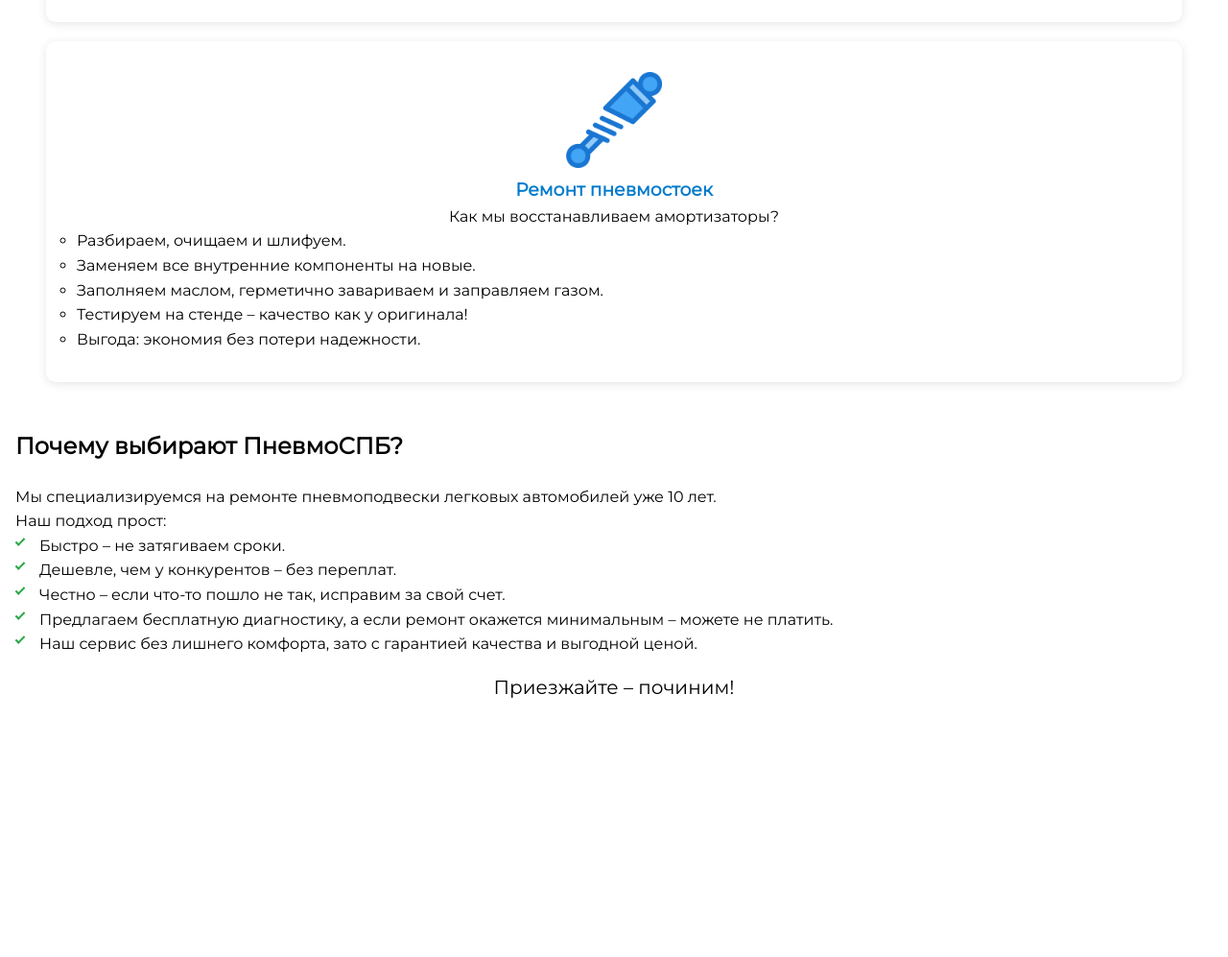
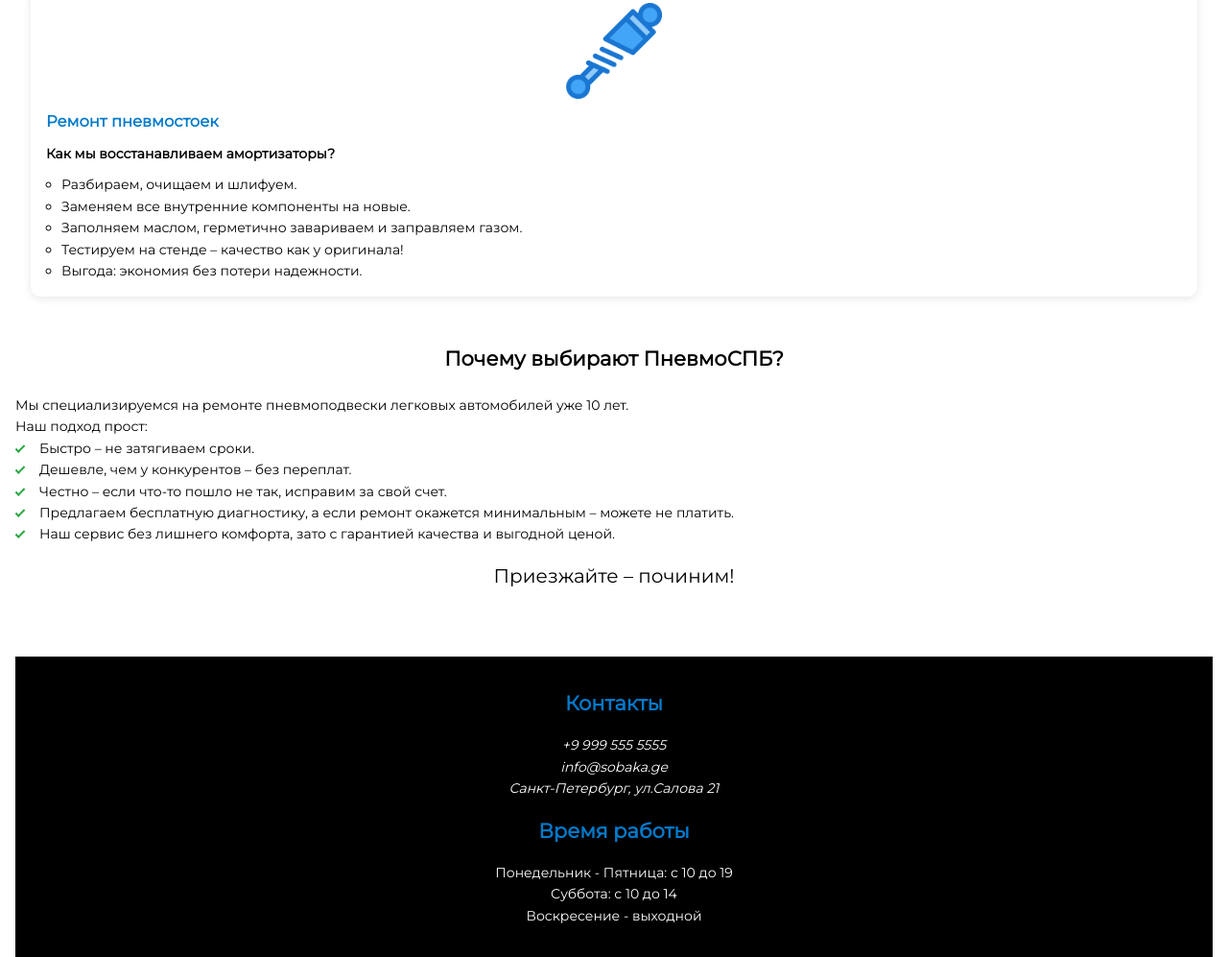
Before and after one commit to masterne4a/pnevmospb, a plain HTML site: page index.html in a window 1280 px wide. Shown: the part 1007-2004 px from the top of the page at 96% size. Before the commit the page ends 1807 px from the top, so only its background shows below. Drawn offline with Linux system fonts and the light colour scheme.

Commit message:
added footer

```diff
--- a/index.html
+++ b/index.html
@@ -1,10 +1,10 @@
 <!DOCTYPE html>
 <html lang="ru">
   <head>
-    <!-- <meta property="og:title" content="Можно мягче">
-  <meta property="og:url" content="https://maybesofter.com/">
-  <meta property="og:image" content="images/og.jpg">
--->
+    <meta property="og:title" content="Центр обслуживания Пневмоподвески">
+    <meta property="og:type" content="website">
+    <!--<meta property="og:url" content="https://maybesofter.com/">-->
+    <meta property="og:image" content="images/favicon.png">
     <meta property="twitter:card" content="summary_large_image" />
     <meta charset="UTF-8" />
     <meta name="viewport" content="width=device-width, initial-scale=1.0" />
@@ -36,7 +36,7 @@
         ><br />
         <a href="mailto:info@sobaka.ge" class="address_link">info@sobaka.ge</a
         ><br />
-        <span class="address__place">Санкт-Петербург, ул. Салова 21</span>
+        <span class="address__place">Санкт-Петербург, ул.Салова 21</span>
       </address>
     </header>
     <main class="main">
@@ -78,7 +78,7 @@
         <article class="services__card">
           <img class="services__card-image" src="./images/shock-absorber.png"/>
           <h3 class="services__card-title">Ремонт пневмостоек</h3>
-          <p class="services__card-text">
+          <p class="services__card-text text-acent">
             Как мы восстанавливаем амортизаторы?
           </p>
           <ul class="services__card_about-list">
@@ -108,7 +108,22 @@
         <img class="about__image" />
       </section>
     </main>
-    <footer></footer>
+    <footer class="footer">
+      <h2 class="footer__title">Контакты</h2>
+      <address class="address footer__address">
+        <a href="tel:+99995555555" class="footer__address_link">+9 999 555 5555</a
+        ><br />
+        <a href="mailto:info@sobaka.ge" class="footer__address_link">info@sobaka.ge</a
+        ><br />
+        <span class="address__place">Санкт-Петербург, ул.Салова 21</span>
+      </address>
+      <h2 class="footer__title">Время работы</h2>
+      <ul>
+        <li>Понедельник - Пятница: с 10 до 19</li>
+        <li>Суббота: с 10 до 14</li>
+        <li>Воскресение - выходной</li>
+      </ul>
+    </footer>
   </body>
 </html>
 
--- a/styles/styles.css
+++ b/styles/styles.css
@@ -42,7 +42,7 @@
 
 .header__address {
   align-self: center;
-  justify-self: end;
+  text-align: end;
 }
 
 .main {
@@ -86,12 +86,13 @@ section {
   border-radius: 5px;
   color: #fff;
   border: none;
+  inline-size: 180px;
 }
 
 .services {
   display: grid;
   gap: 20px;
-  padding: 0 2rem;
+  padding: 0 1rem;
   margin-bottom: 3rem;
 }
 
@@ -101,20 +102,28 @@ section {
 }
 
 .services__card {
+  display: flex;
+  flex-direction: column;
+  gap: 10px;
   background-color: var(--color-background);
-  padding: 2rem;
+  padding: 1rem;
   border-radius: 10px;
   box-shadow: 0 2px 10px rgba(0, 0, 0, 0.1);
-  text-align: center;
+  text-align: start;
 }
 
 .services__card-image {
   width: 100px;
   aspect-ratio: 1 / 1;
+  align-self: center;
 }
 
 .services__card-title {
 color: var(--color-accent);
+}
+
+.text-acent {
+  font-weight: bold;
 }
 
 .services__card_about-list {
@@ -123,6 +132,7 @@ color: var(--color-accent);
   flex-direction: column;
   text-align: start;
   flex-wrap: wrap;
+  padding-inline-start: 1rem;
 }
 
 .about {
@@ -133,6 +143,7 @@ color: var(--color-accent);
 
 .about__title {
   font-weight: 700;
+  text-align: center;
 }
 
 .about__list-item {
@@ -144,7 +155,7 @@ color: var(--color-accent);
   content: "";
   position: absolute;
   left: 0;
-  top: 5px;
+  top: 8px;
   width: 10px;
   height: 5px;
   border-left: 2px solid #28a745;
@@ -157,6 +168,26 @@ color: var(--color-accent);
   font-size: 20px;
   text-align: center;
 }
+
+.footer {
+  background-color: var(--color-primary);
+  color: var(--color-secondary);
+  padding: 2rem;
+  display: grid;
+  grid-template-columns: 1fr;
+  gap: 1rem;
+  text-align: center;
+}
+
+.footer__title {
+  color: var(--color-accent);
+}
+
+.footer__address_link {
+  text-decoration: none;
+}
+
+
 
 /*.page {
   display: block;
--- a/styles/variables.css
+++ b/styles/variables.css
@@ -1,6 +1,6 @@
 :root {
   --font-family: "Montserrat", sans-serif;
-  --font-size: 16px;
+  --font-size: 14px;
   --font-width: 400;
   --cover-image-place: url(../images/back-ground.jpg);
   --background-color: #cdcdcd;
```
